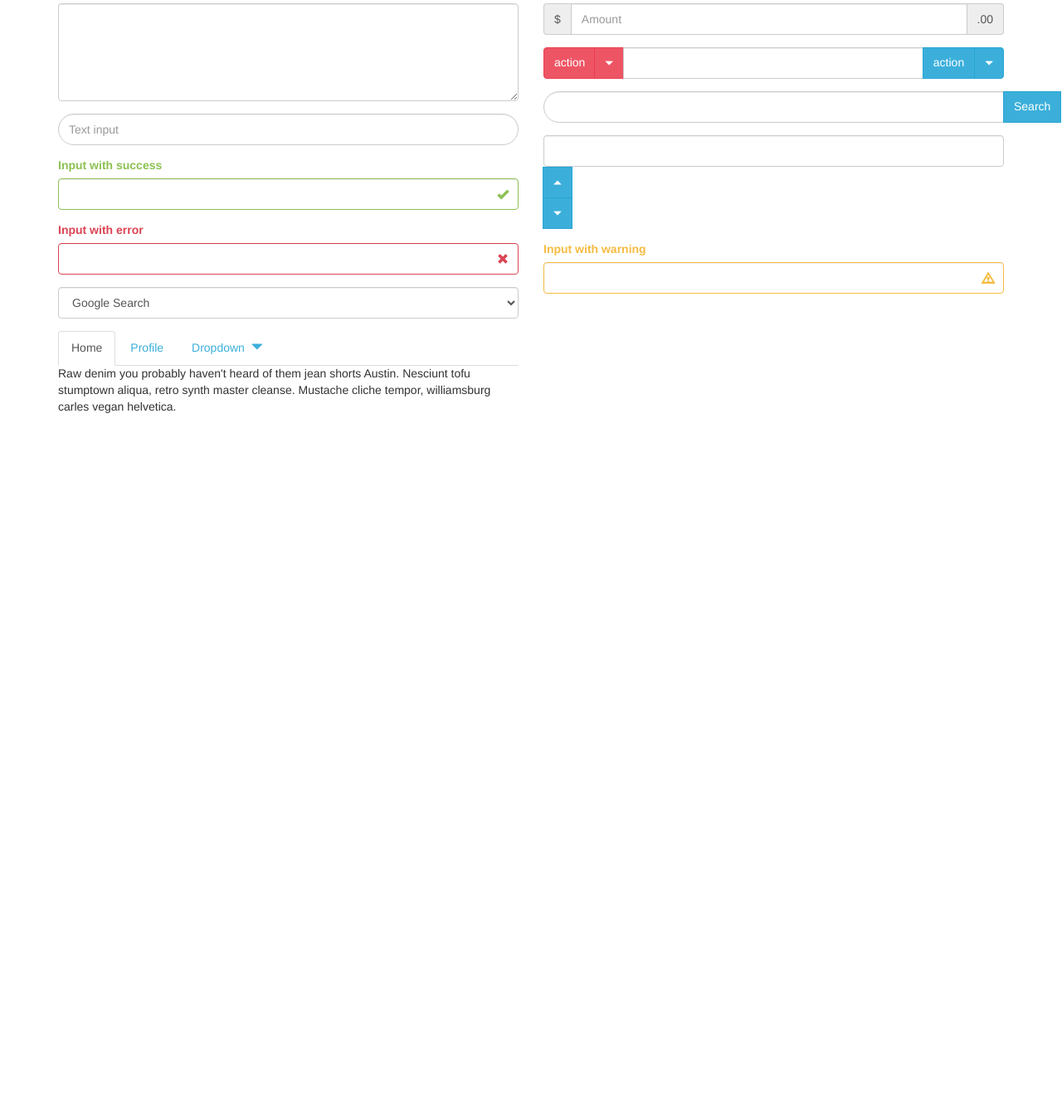
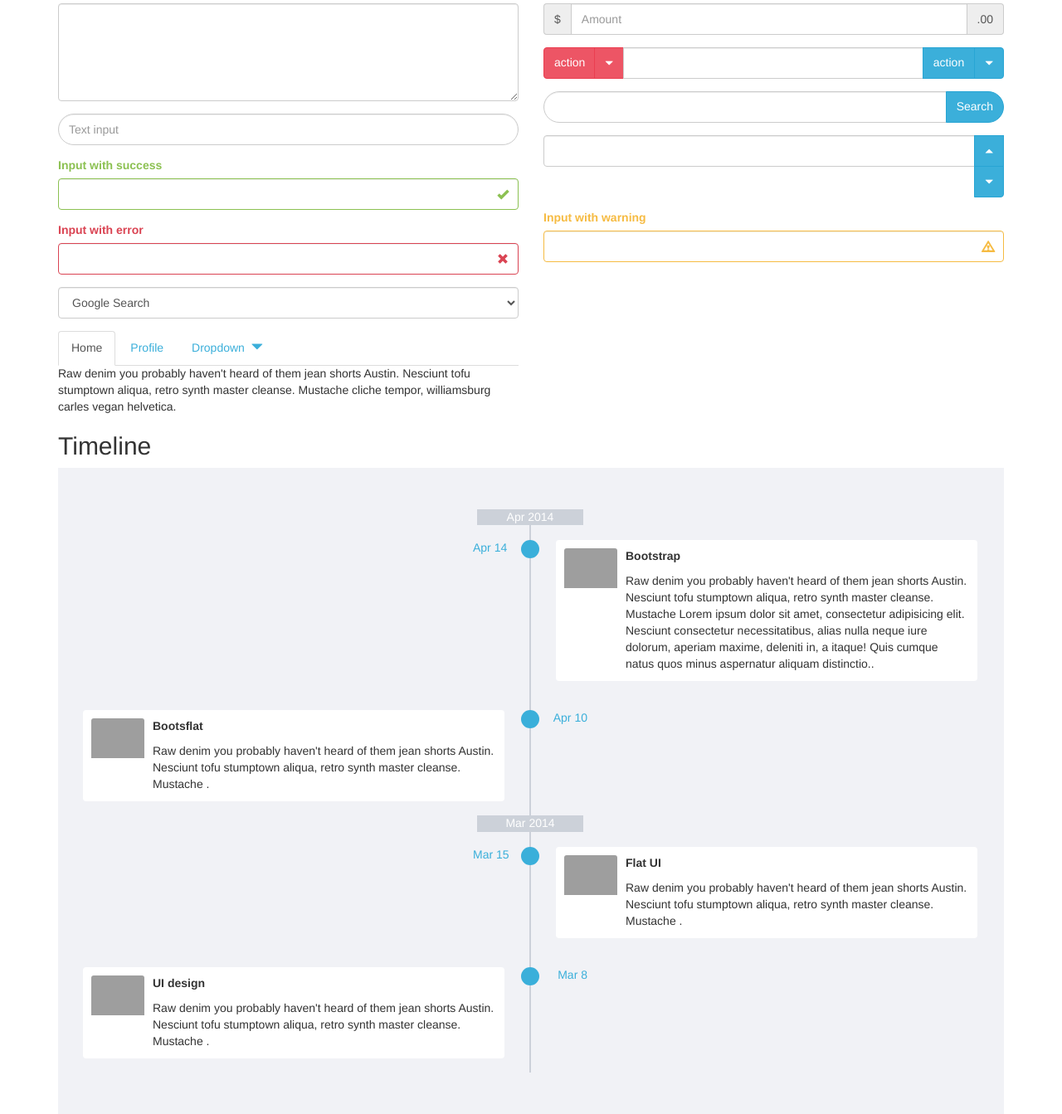
Before and after one commit to AndrewKamenev/UIKit_MyCustom, a website: page index.html in a window 1280 px wide. Shown: the part 990-2333 px from the top of the page at 83% size. Before the commit the page ends 1491 px from the top, so only its background shows below. Drawn offline with nearby package versions, Linux system fonts and the light colour scheme; grey boxes are pictures that could not be loaded.

Commit message:
add timeline

```diff
--- a/index.html
+++ b/index.html
@@ -407,13 +407,15 @@
 						</div>
 					</div>
 					<div class="form-group">
-						<div class="input-group"><div class="input-group-btn">
-							<input type="text" class="form-control input-rounded"><button class="btn btn-primary input-rounded">Search</button>
+						<div class="input-group"><input type="text" class="form-control input-rounded"><div class="input-group-btn">
+							<button class="btn btn-primary input-rounded">Search</button>
 						</div>
 						</div>
 					</div>
-					<div class="form-group"><div class="input-group-btn">
-						<input type="number" class="form-control"><div class="btn-group btn-group-vertical"><button class="btn btn-primary"><span class="glyphicon glyphicon-triangle-top text-small"></span><button class="btn btn-primary"><span class="glyphicon glyphicon-triangle-bottom text-small"></span></button></button></div>
+					<div class="form-group"><div class="input-group">
+						<input type="number" class="form-control"><div class="input-group-btn">
+							<div class="btn-group btn-group-vertical"><button class="btn btn-primary"><span class="glyphicon glyphicon-triangle-top text-small"></span><button class="btn btn-primary"><span class="glyphicon glyphicon-triangle-bottom text-small"></span></button></button></div>
+						</div>
 					</div></div>
 
 					<div class="form-group has-warning has-feedback">
@@ -449,6 +451,54 @@
 								<div class="col-md-6"></div>
 				</div>
 		</div>
+		<div class="block">
+			<h2>Timeline</h2>
+			<div class="timeline-wrapper">
+
+				<div class="tl-date">Apr 2014</div>
+				<div class="tl-message-wrapper tl-message-wrapper-right">
+					<div class="tl-message">
+						<div class="tl-message-img"><img src="https://66.media.tumblr.com/avatar_a75253bc19ff_128.png" alt=""></div>
+						<div class="tl-message-title">Bootstrap</div>
+						<div class="tl-message-content">Raw denim you probably haven't heard of them
+					jean shorts Austin. Nesciunt tofu stumptown
+					aliqua, retro synth master cleanse. Mustache Lorem ipsum dolor sit amet, consectetur adipisicing elit. Nesciunt consectetur necessitatibus, alias nulla neque iure dolorum, aperiam maxime, deleniti in, a itaque! Quis cumque natus quos minus aspernatur aliquam distinctio..</div>
+						<div class="tl-message-date">Apr 14</div>
+					</div>
+				</div>
+				<div class="tl-message-wrapper tl-message-wrapper-left">
+					<div class="tl-message">
+						<div class="tl-message-img"><img src="https://a.wattpad.com/useravatar/zumalove.128.448991.jpg" alt=""></div>
+						<div class="tl-message-title">Bootsflat</div>
+						<div class="tl-message-content">Raw denim you probably haven't heard of them
+jean shorts Austin. Nesciunt tofu stumptown
+aliqua, retro synth master cleanse. Mustache .</div>
+						<div class="tl-message-date">Apr 10</div>
+					</div>
+				</div>
+				<div class="tl-date">Mar 2014</div>
+				<div class="tl-message-wrapper tl-message-wrapper-right">
+					<div class="tl-message">
+						<div class="tl-message-img"><img src="http://67.media.tumblr.com/avatar_2aa8788fee46_128.png" alt=""></div>
+						<div class="tl-message-title">Flat UI</div>
+						<div class="tl-message-content">Raw denim you probably haven't heard of them
+jean shorts Austin. Nesciunt tofu stumptown
+aliqua, retro synth master cleanse. Mustache .</div>
+						<div class="tl-message-date">Mar 15</div>
+					</div>
+				</div>
+				<div class="tl-message-wrapper tl-message-wrapper-left">
+					<div class="tl-message">
+						<div class="tl-message-img"><img src="http://forum.popjustice.com/data/avatars/m/13/13035.jpg?1464025324" alt=""></div>
+						<div class="tl-message-title">UI design</div>
+						<div class="tl-message-content">Raw denim you probably haven't heard of them
+jean shorts Austin. Nesciunt tofu stumptown
+aliqua, retro synth master cleanse. Mustache .</div>
+						<div class="tl-message-date">Mar 8</div>
+					</div>
+				</div>
+			</div>
+		</div>
 	</div>
 	<script src="https://cdnjs.cloudflare.com/ajax/libs/jquery/2.2.4/jquery.min.js"></script>
 	<script src="https://maxcdn.bootstrapcdn.com/bootstrap/3.3.7/js/bootstrap.min.js" integrity="sha384-Tc5IQib027qvyjSMfHjOMaLkfuWVxZxUPnCJA7l2mCWNIpG9mGCD8wGNIcPD7Txa" crossorigin="anonymous"></script>
--- /dev/null
+++ b/scss/timeline.scss
@@ -0,0 +1,170 @@
+//timeline
+
+$timeline-wrapper-bg: #f1f2f6 !default;
+$timeline-line-color: #ccd1d9;
+$timeline-line-width: 2px;
+
+//block with name of month
+$timeline-date-width: 128px !default;
+$timeline-date-bg: $timeline-line-color;
+$timeline-date-font-size: 14px;
+$timeline-date-color: #fff;
+
+$distance-between-messages: 35px;
+//marker on the line
+$message-marker-width: 22px;
+$message-marker-bg: #3aafda;
+$message-marker-border: none;
+//date of message
+$message-date-color: #3aafda;
+$message-date-font-size: 14px;
+$message-date-position: -100px; //position from top left corner of message
+//message
+$message-bg: #fff;
+$message-padding: 10px;
+$message-border-radius: 4px;
+$message-icon-photo-width: 64px;
+$message-font-size: 14px;
+$message-title-font-size: 14px;
+
+.timeline-wrapper {
+	position: relative;
+	padding: 50px 0;
+	background-color: $timeline-wrapper-bg;
+}
+.tl-date {
+	position: relative;
+	width: $timeline-date-width;
+	color: $timeline-date-color;
+	background-color: $timeline-date-bg;
+	left: 50%;
+	margin-left: -$timeline-date-width/2 - $timeline-line-width/2;
+	font-size: $timeline-date-font-size;
+	text-align: center;
+	z-index: 1;
+}
+.tl-message-wrapper {
+	padding: $distance-between-messages/2 30px;
+	position: relative;
+	width: 50%;
+}
+.tl-message-marker {
+	display: block;
+	position: absolute;
+	width: $message-marker-width;
+	height: $message-marker-width;
+	border-radius: 50%;
+	background-color: $message-marker-bg;
+	border: $message-marker-border;
+}
+.message-date {
+	position: absolute;
+	top: 0;
+	font-size: $message-date-font-size;
+	color: $message-date-color;
+
+}
+.tl-message-wrapper-right {
+	border-left: solid $timeline-line-width $timeline-line-color;
+	left: 50%;
+	margin-left: -$timeline-line-width;
+	&:before {
+		content: "";
+		@extend .tl-message-marker;
+		left: -$message-marker-width/2 - $timeline-line-width/2;
+	}
+	.tl-message-date {
+		@extend .message-date;
+		left: $message-date-position;
+	}
+}
+.tl-message-wrapper-left {
+	border-right: solid $timeline-line-width $timeline-line-color;
+	&:before {
+		content: "";
+		@extend .tl-message-marker;
+		right: -$message-marker-width/2 - $timeline-line-width/2;
+	}
+	.tl-message-date {
+		@extend .message-date;
+		right: $message-date-position;
+	}
+}
+.tl-message {
+	position: relative;
+	background-color: $message-bg;
+	padding: 10px 10px 10px $message-icon-photo-width + $message-padding + 10px;
+	border-radius: $message-border-radius;
+
+}
+.tl-message-img {
+	position: absolute;
+	left: $message-padding;
+	width: $message-icon-photo-width;
+	height: $message-icon-photo-width;
+	border-radius: 3px;
+	overflow: hidden;
+	img {
+		width: 100%;
+	}
+}
+.tl-message-title {
+	font-size: $message-title-font-size;
+	font-weight: bold;
+	margin-bottom: 10px;
+}
+.tl-message-content {
+	font-size: $message-font-size;
+
+}
+@media all and (max-width: 700px) {
+	.timeline-wrapper {
+		padding: 5% 20% 5% 0;
+	}
+	.tl-message-wrapper {
+		width: 100%;
+
+	}
+	.tl-date {
+		left: $message-date-position * -1;
+	}
+
+	.tl-message-wrapper-left, .tl-message-wrapper-right {
+		border-left: solid $timeline-line-width $timeline-line-color;
+		border-right: none;
+		left: $message-date-position * -1;
+		margin-left: 0;
+		&:before {
+			content: "";
+			display: block;
+			position: absolute;
+			width: $message-marker-width;
+			height: $message-marker-width;
+			border-radius: 50%;
+			background-color: $message-marker-bg;
+			border: $message-marker-border;
+			left: -$message-marker-width/2 - $timeline-line-width/2;
+		}
+		.tl-message-date {
+			position: absolute;
+			top: 0;
+			font-size: $message-date-font-size;
+			color: $message-date-color;
+			left: $message-date-position;
+		}
+	}
+}
+@media all and (max-width: 400px) {
+	.timeline-wrapper {
+		padding: 5%;
+	}
+	.tl-message-date {
+		display: none;
+	}
+	.tl-message-wrapper-left, .tl-message-wrapper-right {
+		left: $timeline-date-width / 2;
+	}
+	.tl-date {
+		left: $timeline-date-width / 2;
+	}
+}
--- a/style.scss
+++ b/style.scss
@@ -1,6 +1,8 @@
 @import 'scss/variables.scss';
 @import 'scss/mixins.scss';
 @import '_bootstrap.scss';
+@import 'scss/timeline.scss';
+
 
 .clear {
 	clear: both;
```
Also changed, not shown: css/style.css, 2 other files.
